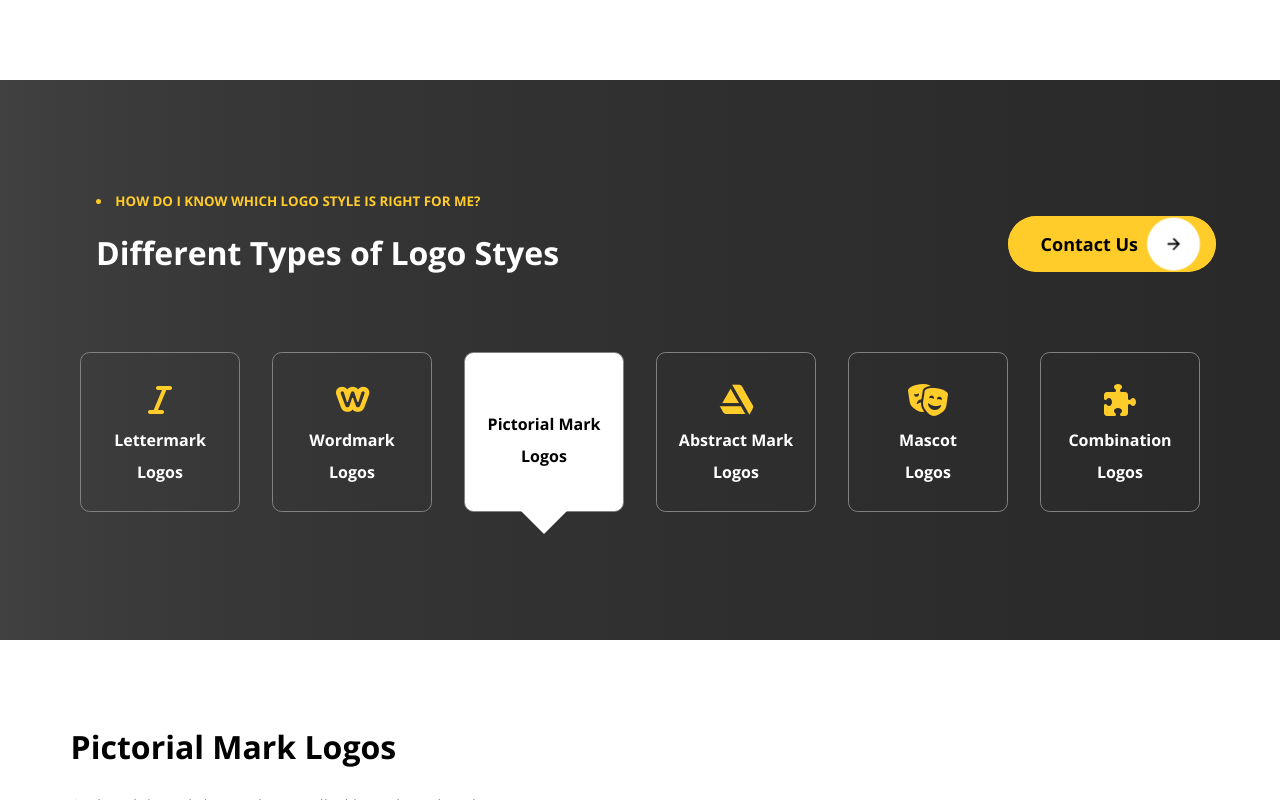
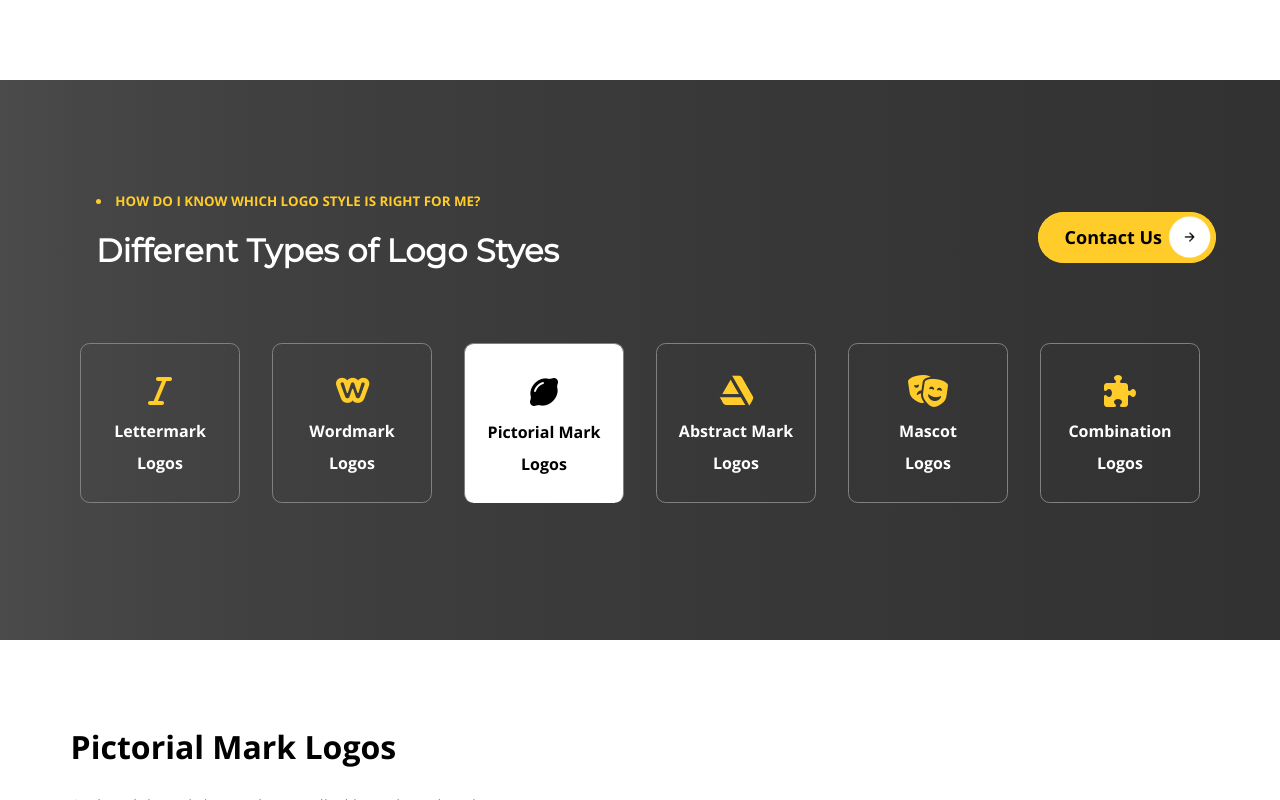
Before and after one commit to DZhou005/Nytelock, a React (Create React App) app: page / in a window 1280 px wide. Both pictures are taken after a click on the button "Pictorial Mark Logos". Shown: the top 800 px of the page. Built offline with nearby package versions, Linux system fonts and the light colour scheme.

Commit message:
finished with core features

```diff
--- a/src/App.css
+++ b/src/App.css
@@ -1,5 +1,5 @@
 .infoBox{
-  background-image: linear-gradient(.25turn,#515151, 10%,#282828);
+  background-image: linear-gradient(.25turn,#5c5c5c, 10%,#313131);
   height: 35rem;
   width: 88rem;
   border-radius: 0.7rem;
@@ -21,9 +21,8 @@
 
 .text1{
   color:white;
-  font-family: 'Open Sans';
+  font-family: 'Montserrat';
   font-size: xx-large;
-  font-weight: bold;
 }
 
 .twoLinesOfText{
@@ -39,8 +38,8 @@
   font-weight: bolder;
   border-top: 1px solid black;
   border-radius: 10rem;
-  width:13rem;
-  height:3.5rem;
+  width:11.1rem;
+  height:3.2rem;
   border: none;
   cursor: pointer;
   display: flex;
@@ -99,8 +98,9 @@
 
 
 .arrowButton{
-  height: 4.5rem;
-  width: 4.5rem;
+  height: 3.5rem;
+  width: 3.5rem;
+  margin-right:-0.5rem;
 }
 
 
@@ -137,6 +137,8 @@
 }
 
 .infoPicContainer{
+  display: flex;
+  align-items: flex-end;
   margin-left: 8rem;
 }
 
@@ -170,7 +172,7 @@
 }
 .infoButtons:hover{
   background:white;
-  color:black;
+  color:rgb(0, 0, 0);
 }
 
 .buttonInnerText{
@@ -191,25 +193,11 @@
   color:black;
 
 }
-.infoButtons:focus:before{
-  color: black;
-  content: '';
-  position: absolute;
-  bottom: 0;
-  /* left: 50%; */
-  width: 0;
-  height: 0;
-  border: 23px solid transparent;
-  border-top-color: white;
-  border-bottom: 0;
-  margin-left: -23px;
-  margin-bottom: -23px;
-
-}
 
 .infoButtons:focus{
   background-color: white;
   color:black;
+  border-bottom: none;
 }
 
 .infoButtons:active{
--- a/src/App.js
+++ b/src/App.js
@@ -45,7 +45,7 @@ function App() {
         <div className='infoContainer'>
           <div className='infoDisplay'>
             <h1 className='infoDisplayTitle'>Pictorial Mark Logos</h1>
-            <p className='infoDisplayDescription'>A pictorial mark (sometimes called brand mark or logo symbol) is an icon--or graphic-based logo. It's probably the image that comes to mind when you think "logo":the iconic Apple logo, the Twitter bird, the Target bullseye. Each of these companies' logos is so emblematic, and each brand so established, that the mark alone is instantly recognizable.</p>
+            <p className='infoDisplayDescription'>A pictorial mark (sometimes called brand mark or logo symbol) is an icon--or graphic-based logo. It's probably the image that comes to mind when you think "logo":the iconic Apple logo, the Twitter bird, the Target bullseye. Each of these companies' logos is so emblematic, and each brand so established, that the mark alone is instantly recognizable. <br/><br/> A true brand mark is only an image. Because of this, it can be a tricky logo type for new companies, or those without strong brand recognition, to use.</p>
           </div>
           <div className='infoPicContainer'>
             <img className='infoPics' src={process.env.PUBLIC_URL + '/apple.png'} alt='none'></img>
@@ -60,7 +60,7 @@ function App() {
         <div className='infoContainer'>
           <div className='infoDisplay'>
             <h1 className='infoDisplayTitle'>Abstract Mark Logos</h1>
-            <p className='infoDisplayDescription'>An abstract mark is a specific type of pictorial logo. Instead of being a recognizable image--like an apple or a bird--it's an abstract geometric form that represents your business. A few famous examples include the BP starburst-y logo, the Pepsi divided circle and the strip-y Adidas flower.<br/><br/>Like all logo symbols, abstract marks work really well because they condense your brand into a single image. However, instead of being restricted to a picture of something unrecognizable, abstract logos allow you to create something truly unique to represent your brand.</p>
+            <p className='infoDisplayDescription'>An abstract mark is a specific type of pictorial logo. Instead of being a recognizable image—like an apple or a bird—it's an abstract geometric form that represents your business. A few famous examples include the BP starburst-y logo, the Pepsi divided circle and the strip-y Adidas flower.<br/><br/>Like all logo symbols, abstract marks work really well because they condense your brand into a single image. However, instead of being restricted to a picture of something unrecognizable, abstract logos allow you to create something truly unique to represent your brand.</p>
           </div>
           <div className='infoPicContainer'>
             <img className='infoPics' src={process.env.PUBLIC_URL + '/bp.png'} alt='none'></img>
@@ -115,9 +115,7 @@ function App() {
         <button onClick={() => window.location.assign('https://nytelock.com/quote/')}className='contactUsButton'>Contact Us {<img className='arrowButton' src={process.env.PUBLIC_URL + '/arrow.png'} alt='none'></img>}</button>
        </div>
       <div className='infoButtonsContainer'>
-        <div className='eachButtonContainer'>
-          <button className='fas fa-italic infoButtons' onClick={() => setInfo('lettermark')}><div className='buttonInnerText'>Lettermark <br/><br/>Logos</div></button>
-        </div>
+        <button className='fas fa-italic infoButtons' onClick={() => setInfo('lettermark')}><div className='buttonInnerText'>Lettermark <br/><br/>Logos</div></button>
         <button className='fab fa-weebly infoButtons' onClick={() => setInfo('wordmark')}><div className='buttonInnerText'>Wordmark <br/><br/>Logos</div></button>
         <button className='fas fa-lemon infoButtons' onClick={() => setInfo('pictorial')}><div className='buttonInnerText'>Pictorial Mark<br/><br/>Logos</div></button>
         <button className='fab fa-artstation infoButtons' onClick={() => setInfo('abstract')}><div className='buttonInnerText'>Abstract Mark <br/><br/>Logos</div></button>
```
Also changed, not shown: 1 other file (tests, documents, lock files or other folders).
